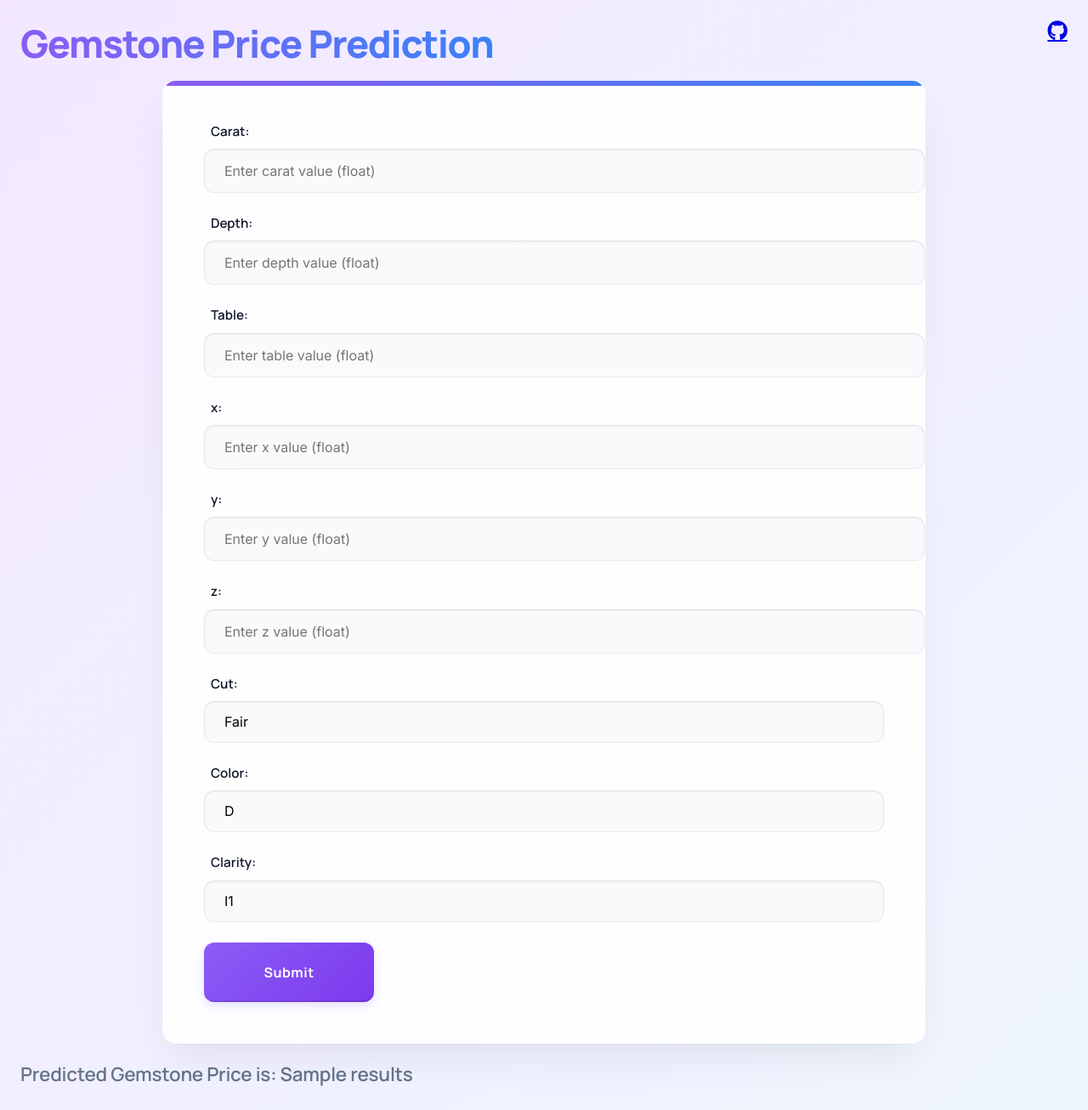
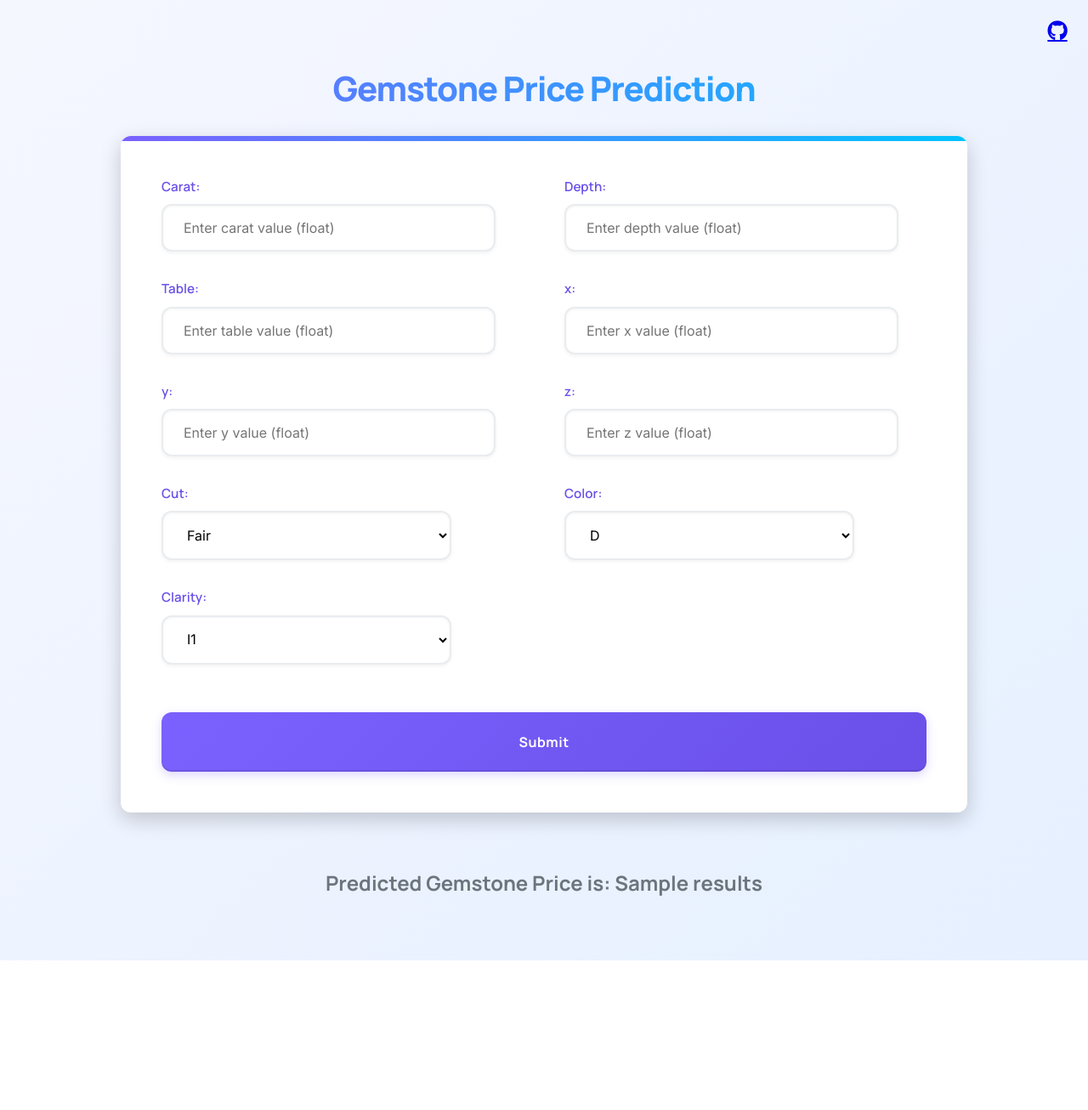
Before and after one commit to kanishka-rani-2005/GemPricePredictor, a Flask app: template templates/index.html in a window 1280 px wide. Shown: the whole page at 85% size. After the commit the page ends 1130 px from the top, so only its background shows below. Run offline with Flask 3, Linux system fonts and the light colour scheme; the template is opened without the code that fills it: most values are stand-ins (such as "Sample title", 1, 10 or a date in 2020).

Commit message:
Flask Integrate

```diff
--- a/static/css/style.css
+++ b/static/css/style.css
@@ -2,35 +2,43 @@
 @import url('https://cdnjs.cloudflare.com/ajax/libs/font-awesome/6.4.0/css/all.min.css');
 
 :root {
-  --primary: #8B5CF6;
-  --primary-dark: #7C3AED;
-  --secondary: #3B82F6;
-  --accent: #EC4899;
-  --light: #F8FAFC;
-  --dark: #0F172A;
-  --gray: #64748B;
-  --light-gray: #E2E8F0;
-  --spacing-xs: 0.5rem;
-  --spacing-sm: 1rem;
-  --spacing-md: 1.5rem;
-  --spacing-lg: 2rem;
-  --spacing-xl: 3rem;
-  --spacing-xxl: 4rem;
-  --border-radius: 16px;
-  --transition: all 0.3s cubic-bezier(0.4, 0, 0.2, 1);
+  /* Color Palette */
+  --primary: #7B61FF;
+  --primary-dark: #6A50E8;
+  --secondary: #00C4FF;
+  --accent: #FF5E7D;
+  --light: #F8FAFF;
+  --dark: #1A1D2B;
+  --gray: #6C757D;
+  --light-gray: #E9ECEF;
+
+  /* Spacing System */
+  --space-xs: 0.5rem;
+  --space-sm: 1rem;
+  --space-md: 1.5rem;
+  --space-lg: 2rem;
+  --space-xl: 3rem;
+  --space-xxl: 4rem;
+
+  /* Effects */
+  --shadow-sm: 0 2px 8px rgba(0, 0, 0, 0.1);
+  --shadow-md: 0 4px 12px rgba(0, 0, 0, 0.15);
+  --shadow-lg: 0 8px 24px rgba(0, 0, 0, 0.2);
+  --transition: all 0.3s cubic-bezier(0.25, 0.8, 0.25, 1);
+  --border-radius: 12px;
 }
 
 body {
   font-family: 'Inter', -apple-system, BlinkMacSystemFont, sans-serif;
-  background: linear-gradient(135deg, #F3E8FF 0%, #EFF6FF 100%);
+  background: linear-gradient(135deg, #F5F7FF 0%, #E6F0FF 100%);
   min-height: 100vh;
   margin: 0;
-  padding: var(--spacing-md);
+  padding: var(--space-md);
   color: var(--dark);
   line-height: 1.6;
 }
 
-/* Floating GitHub Corner */
+/* GitHub Corner */
 .github-corner {
   position: fixed;
   top: 0;
@@ -52,101 +60,55 @@ body {
   background: var(--dark);
   color: white;
   border-radius: 50%;
-  box-shadow: 0 4px 20px rgba(0, 0, 0, 0.15);
+  box-shadow: var(--shadow-md);
   transition: var(--transition);
 }
 
 .github-corner a:hover {
   transform: translateY(-3px) scale(1.1);
   background: var(--primary);
-  box-shadow: 0 8px 25px rgba(139, 92, 246, 0.3);
+  box-shadow: 0 8px 25px rgba(123, 97, 255, 0.3);
 }
 
 .github-corner i {
   font-size: 1.5rem;
 }
 
-/* Main Container */
-.main-container {
-  max-width: 1000px;
-  margin: 0 auto;
-  padding: var(--spacing-xl) var(--spacing-md);
-  animation: fadeIn 0.6s ease-out;
-}
-
-@keyframes fadeIn {
-  from { opacity: 0; transform: translateY(20px); }
-  to { opacity: 1; transform: translateY(0); }
-}
-
-/* Header Section */
-.header {
-  text-align: center;
-  margin-bottom: var(--spacing-xxl);
-  position: relative;
-}
-
-.header::after {
-  content: '';
-  display: block;
-  width: 120px;
-  height: 4px;
-  background: linear-gradient(90deg, var(--primary), var(--secondary));
-  margin: var(--spacing-md) auto;
-  border-radius: 2px;
-}
-
+/* Typography */
 h1 {
   font-family: 'Manrope', sans-serif;
   font-weight: 800;
-  color: var(--dark);
-  font-size: 2.8rem;
-  margin: 0 0 var(--spacing-sm);
-  letter-spacing: -0.03em;
-  line-height: 1.2;
+  font-size: 2.5rem;
+  text-align: center;
+  margin: var(--space-xl) 0 var(--space-md);
   background: linear-gradient(90deg, var(--primary), var(--secondary));
   -webkit-background-clip: text;
   background-clip: text;
   color: transparent;
-  display: inline-block;
+  letter-spacing: -0.03em;
 }
 
 h2 {
   font-family: 'Manrope', sans-serif;
-  font-weight: 600;
+  font-weight: 700;
+  font-size: 1.5rem;
+  text-align: center;
   color: var(--gray);
-  font-size: 1.4rem;
-  margin-bottom: 0;
-  letter-spacing: -0.01em;
+  margin-bottom: var(--space-xl);
 }
 
-/* Form Section */
-.form-section {
-  margin-bottom: var(--spacing-xxl);
-}
-
+/* Form Container */
 .form-box {
-  max-width: 800px;
-  margin: 0 auto;
+  max-width: 900px;
+  margin: 0 auto var(--space-xxl);
   background: white;
-  padding: var(--spacing-xl);
+  padding: var(--space-xl);
   border-radius: var(--border-radius);
-  box-shadow:
-    0 25px 50px -12px rgba(0, 0, 0, 0.08),
-    0 0 0 1px rgba(0, 0, 0, 0.02);
+  box-shadow: var(--shadow-lg);
   position: relative;
   overflow: hidden;
+  transform-style: preserve-3d;
   transition: var(--transition);
-  /* backdrop-filter: blur(8px); */
-  background: rgba(255, 255, 255, 0.9);
-  border: 1px solid rgba(255, 255, 255, 0.2);
-}
-
-.form-box:hover {
-  transform: translateY(-5px);
-  box-shadow:
-    0 30px 60px -12px rgba(0, 0, 0, 0.12),
-    0 0 0 1px rgba(0, 0, 0, 0.03);
 }
 
 .form-box::before {
@@ -159,162 +121,141 @@ h2 {
   background: linear-gradient(90deg, var(--primary), var(--secondary));
 }
 
-/* Form Grid Layout */
-.form-row {
+.form-box:hover {
+  transform: translateY(-5px) rotateX(1deg);
+  box-shadow:
+    0 12px 32px rgba(0, 0, 0, 0.15),
+    0 0 0 1px rgba(0, 0, 0, 0.03);
+}
+
+/* Form Layout */
+form {
   display: grid;
   grid-template-columns: repeat(2, 1fr);
-  gap: var(--spacing-md);
-  margin-bottom: var(--spacing-md);
+  gap: var(--space-lg) var(--space-xl);
 }
 
 .form-group {
   position: relative;
   transition: var(--transition);
+  transform-style: preserve-3d;
 }
 
 .form-group:hover {
   transform: translateY(-3px);
 }
 
+/* Form Elements */
 label {
   display: block;
-  margin-bottom: var(--spacing-xs);
+  margin-bottom: var(--space-xs);
   font-family: 'Manrope', sans-serif;
   font-weight: 600;
-  color: var(--dark);
+  color: var(--primary-dark);
   font-size: 0.95rem;
-  padding-left: var(--spacing-xs);
 }
 
 input[type="text"],
 select {
-  padding: var(--spacing-sm) var(--spacing-md);
-  border: none;
-  border-radius: 12px;
-  width: 100%;
-  background: var(--light);
-  box-shadow:
-    inset 0 1px 3px rgba(0, 0, 0, 0.08),
-    inset 0 0 0 1px rgba(0, 0, 0, 0.05);
+  width: 80%;
+  padding: var(--space-sm) var(--space-md);
+  border: 2px solid var(--light-gray);
+  border-radius: var(--border-radius);
+  background: white;
   font-family: 'Inter', sans-serif;
   font-size: 1rem;
   transition: var(--transition);
-  appearance: none;
+  box-shadow:
+    inset 0 1px 3px rgba(0, 0, 0, 0.05),
+    0 2px 4px rgba(0, 0, 0, 0.05);
 }
 
-.input-container {
-  position: relative;
-}
-
-.input-container::after {
-  content: '→';
-  position: absolute;
-  right: var(--spacing-md);
-  top: 50%;
-  transform: translateY(-50%);
-  color: var(--gray);
-  opacity: 0;
-  transition: var(--transition);
-}
-
-.input-container:hover::after {
-  opacity: 1;
-  transform: translate(5px, -50%);
-}
-
-/* Form Controls */
-.form-controls {
-  text-align: center;
-  margin-top: var(--spacing-xl);
+input[type="text"]:focus,
+select:focus {
+  outline: none;
+  border-color: var(--primary);
+  box-shadow:
+    0 0 0 3px rgba(123, 97, 255, 0.2),
+    inset 0 1px 3px rgba(0, 0, 0, 0.05);
+  transform: translateZ(10px);
 }
 
 input[type="submit"] {
+  grid-column: 1 / -1;
   background: linear-gradient(135deg, var(--primary), var(--primary-dark));
   color: white;
-  padding: var(--spacing-md) var(--spacing-xl);
+  padding: var(--space-md) var(--space-xl);
   border: none;
-  border-radius: 12px;
+  border-radius: var(--border-radius);
   cursor: pointer;
   font-family: 'Manrope', sans-serif;
   font-weight: 700;
   font-size: 1rem;
   letter-spacing: 0.5px;
   box-shadow:
-    0 4px 12px rgba(123, 92, 246, 0.2),
+    0 4px 12px rgba(123, 97, 255, 0.25),
     inset 0 -2px 0 rgba(0, 0, 0, 0.1);
   transition: var(--transition);
-  min-width: 200px;
+  margin-top: var(--space-md);
   position: relative;
   overflow: hidden;
-}
-
-input[type="submit"]::before {
-  content: '';
-  position: absolute;
-  top: 0;
-  left: -100%;
-  width: 100%;
-  height: 100%;
-  background: linear-gradient(90deg, transparent, rgba(255, 255, 255, 0.2), transparent);
-  transition: 0.5s;
+  transform-style: preserve-3d;
 }
 
 input[type="submit"]:hover {
-  transform: translateY(-3px);
+  transform: translateY(-3px) translateZ(5px);
   box-shadow:
-    0 8px 20px rgba(123, 92, 246, 0.3),
+    0 8px 20px rgba(123, 97, 255, 0.35),
     inset 0 -2px 0 rgba(0, 0, 0, 0.1);
 }
 
-input[type="submit"]:hover::before {
-  left: 100%;
+input[type="submit"]:active {
+  transform: translateY(1px);
 }
 
-/* Results Section */
-.results-section {
+.results-container {
   text-align: center;
-  margin: var(--spacing-xxl) auto;
+  margin: var(--space-xxl) auto;
   max-width: 800px;
-  padding: var(--spacing-xl);
+  padding: var(--space-xl);
   background: white;
   border-radius: var(--border-radius);
-  box-shadow: 0 10px 30px rgba(0, 0, 0, 0.05);
+  box-shadow: var(--shadow-md);
   animation: fadeInUp 0.6s ease-out;
-}
-
-@keyframes fadeInUp {
-  from { opacity: 0; transform: translateY(30px); }
-  to { opacity: 1; transform: translateY(0); }
 }
 
 .price-display {
   font-family: 'Manrope', sans-serif;
   font-weight: 800;
   font-size: 2.5rem;
-  color: var(--primary);
-  margin: var(--spacing-sm) 0;
+  margin: var(--space-sm) 0;
   background: linear-gradient(90deg, var(--primary), var(--accent));
   -webkit-background-clip: text;
   background-clip: text;
   color: transparent;
 }
 
-/* Responsive Adjustments */
+@keyframes fadeInUp {
+  from { opacity: 0; transform: translateY(20px); }
+  to { opacity: 1; transform: translateY(0); }
+}
+
 @media (max-width: 768px) {
-  .form-row {
+  form {
     grid-template-columns: 1fr;
+    gap: var(--space-md);
   }
 
   h1 {
-    font-size: 2.2rem;
+    font-size: 2rem;
   }
 
   h2 {
-    font-size: 1.2rem;
+    font-size: 1.25rem;
   }
 
   .form-box {
-    padding: var(--spacing-lg);
+    padding: var(--space-lg);
   }
 
   .github-corner {
@@ -330,41 +271,14 @@ input[type="submit"]:hover::before {
 
 @media (max-width: 480px) {
   body {
-    padding: var(--spacing-sm);
-  }
-
-  .main-container {
-    padding: var(--spacing-lg) var(--spacing-sm);
+    padding: var(--space-sm);
   }
 
   h1 {
     font-size: 1.8rem;
   }
-}
 
-
-/* Form Grid Layout - 2 columns with gap */
-.form-row {
-  display: grid;
-  grid-template-columns: repeat(2, 1fr);
-  gap: var(--spacing-lg); /* Increased gap between columns */
-  margin-bottom: var(--spacing-md);
-}
-
-.form-group {
-  position: relative;
-  transition: var(--transition);
-  margin-bottom: var(--spacing-md); /* Added bottom margin for each form group */
-}
-
-/* Responsive adjustments */
-@media (max-width: 768px) {
-  .form-row {
-    grid-template-columns: 1fr; /* Stack on smaller screens */
-    gap: var(--spacing-md);
-  }
-
-  .form-group {
-    margin-bottom: var(--spacing-sm);
+  .form-box {
+    padding: var(--space-md);
   }
 }
```
